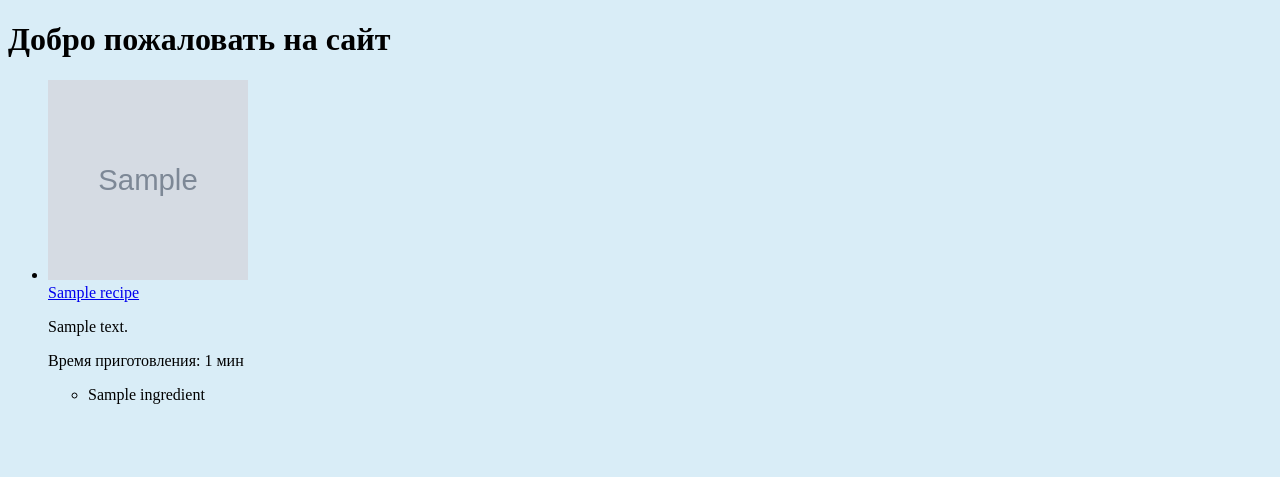
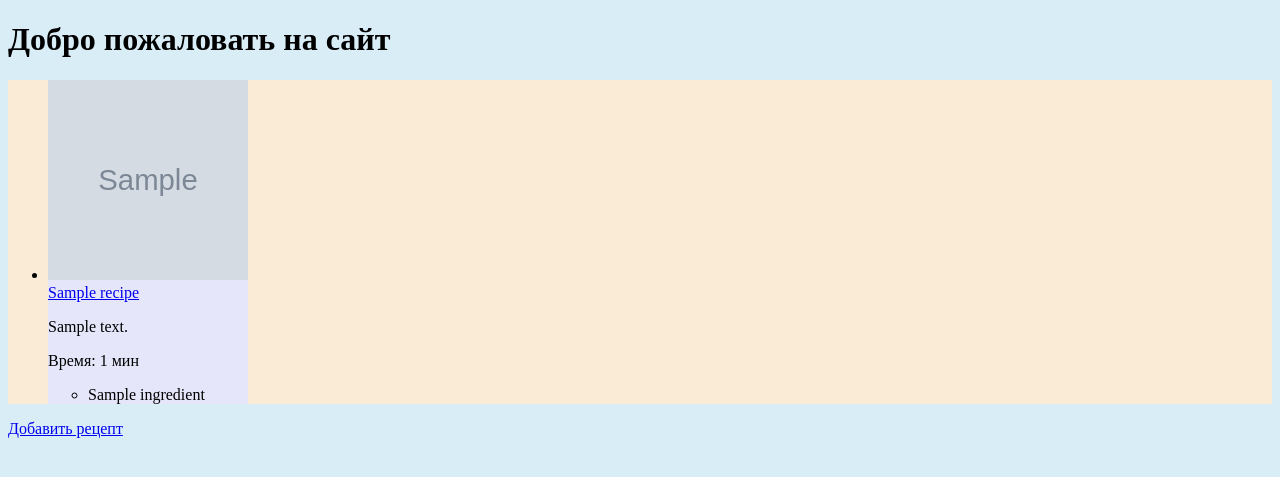
Before and after one commit to InowaR/DjangoRecipeWebsite, a Django app: page / in a window 1280 px wide. Shown: the part 66-543 px from the top of the page. Run offline with Django 5.2, Linux system fonts and the light colour scheme; a user stored in the database is signed in; tables that the repository leaves empty hold one stand-in row (values such as "Sample post"); grey boxes marked "Sample" are stand-in pictures.

Commit message:
start fixed a main page

```diff
--- a/RecipeApplication/static/css/index.css
+++ b/RecipeApplication/static/css/index.css
@@ -2,3 +2,16 @@
     width: 200px;
     height: 200px;
 }
+
+.list-items {
+    display: flex;
+}
+
+.item {
+    background-color: lavender;
+    margin-right: 20px;
+}
+
+.container {
+    background-color: antiquewhite;
+}
--- a/RecipeApplication/templates/create_recipe.html
+++ b/RecipeApplication/templates/create_recipe.html
@@ -1,4 +1,5 @@
 {% extends 'base.html' %}
+{% load crispy_forms_tags %}
 
 {% block title %}
     Добавить рецепт
@@ -8,7 +9,7 @@
     <h1>Добавить новый рецепт</h1>
     <form method="post" enctype="multipart/form-data">
         {% csrf_token %}
-        {{ form.as_p }}
+        {{ form|crispy }}
         <button type="submit">Добавить рецепт</button>
     </form>
 {% endblock %}
--- a/RecipeApplication/templates/index.html
+++ b/RecipeApplication/templates/index.html
@@ -8,15 +8,16 @@
 {% block content %}
     <link rel="stylesheet" href="{% static 'css/index.css' %}">
     <h1>Добро пожаловать на сайт</h1>
-    <ul>
+    <div class="container">
+        <ul class="list-items">
             {% for recipe in recipes %}
-            <li>
+                <li class="item">
                     <a href="{% url 'index' %}">
                         <img class="picture" src="{{ recipe.image.url }}" alt="{{ recipe.title }}">
                     </a><br>
                     <a href="{% url 'index' %}">{{ recipe.title }}</a>
                     <p>{{ recipe.description }}</p>
-                <p>Время приготовления: {{ recipe.cooking_time }} мин</p>
+                    <p>Время: {{ recipe.cooking_time }} мин</p>
                     <ul>
                         {% for ingredient in recipe.ingredients.all %}
                             <li>{{ ingredient.name }}</li>
@@ -25,4 +26,6 @@
                 </li>
             {% endfor %}
         </ul>
+    </div>
+    <a href="{% url 'create_recipe' %}">Добавить рецепт</a>
 {% endblock %}
```
Lines whose indentation alone changed are shown as unchanged.
